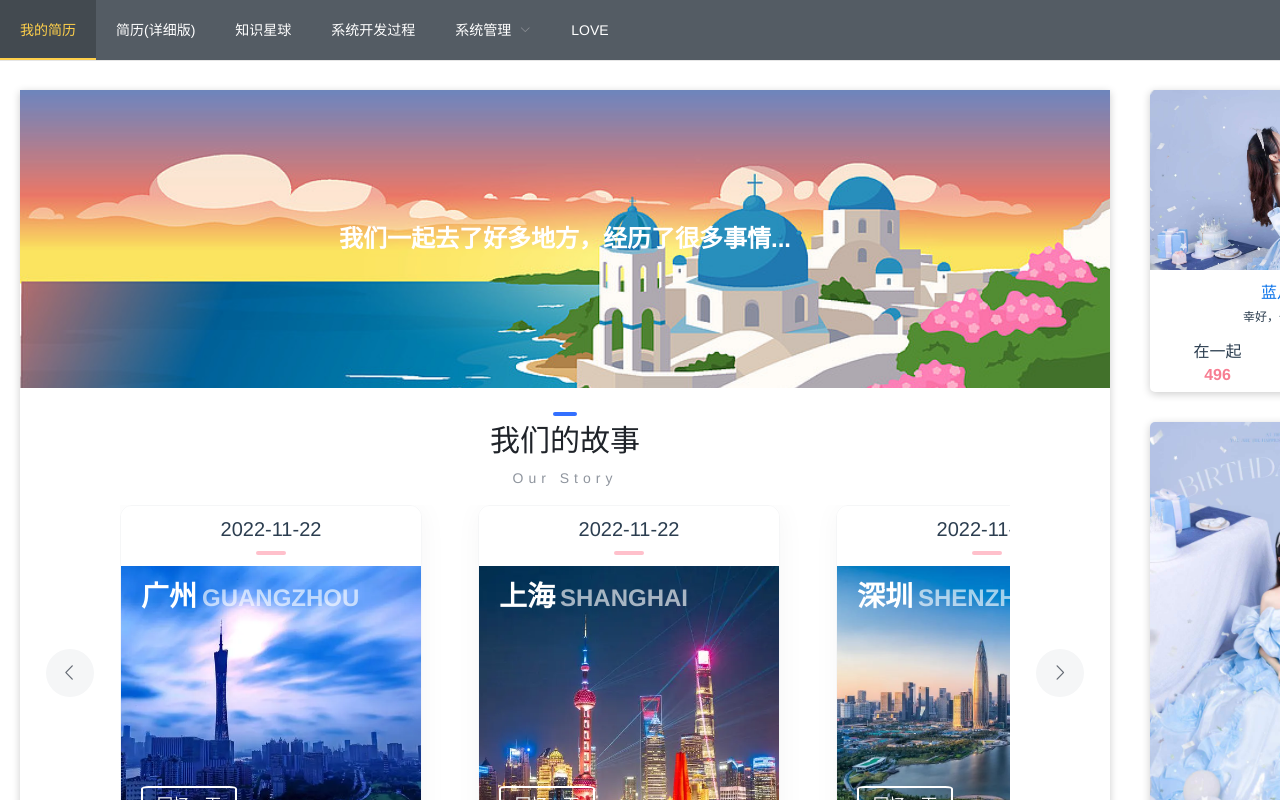
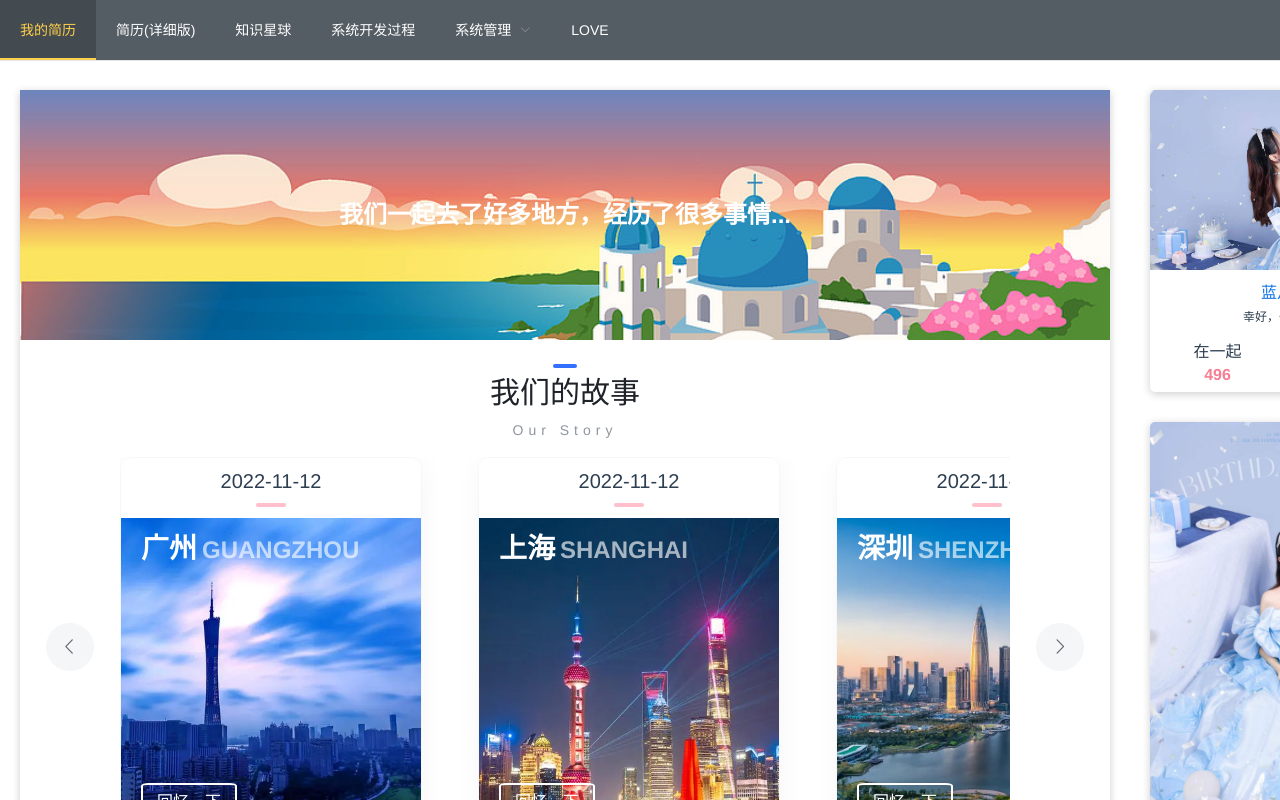
Before and after one commit to zihochay/project, a Vue app in the folder view/: page /#/love in a window 1280 px wide. Built offline with nearby package versions, Linux system fonts and the light colour scheme; what vue-quill-editor would draw is missing.

Commit message:
样式优化

```diff
--- a/view/src/views/love/components/storyCard.vue
+++ b/view/src/views/love/components/storyCard.vue
@@ -87,13 +87,13 @@ export default {
   .story-img {
     // border: 1px solid red;
     width: 100%;
-    height: 270px;
+    height: 320px;
     box-sizing: border-box;
     padding: 10px 20px 10px 20px;
     background-repeat: no-repeat;
     background-position: center center; /* 将背景图居中显示 */
     background-size: cover; /* 可选：根据容器大小调整背景图尺寸 */
-    // position: relative;
+    transition: background-size 1s ease;
     .story-address {
       // top: 20px;
       // left: 26px;
@@ -128,6 +128,7 @@ export default {
       cursor: pointer;
       background-color: #3370ff;
       border-color: #1656fc;
+      opacity: 1;
     }
   }
 }
@@ -141,6 +142,7 @@ export default {
   }
   .story-img {
     opacity: 0.7;
+    background-size: 180%;
   }
 }
 </style>
--- a/view/src/views/love/love.vue
+++ b/view/src/views/love/love.vue
@@ -70,32 +70,32 @@ export default {
   data () {
     return {
       allList: [{
-        date: '2022-11-22',
+        date: '2022-11-12',
         address: '广州',
         addEng: 'GUANGZHOU',
         img: require('../../assets/love-gz.png')
       }, {
-        date: '2022-11-22',
+        date: '2022-11-12',
         address: '上海',
         addEng: 'SHANGHAI',
         img: require('../../assets/love-sh.png')
       }, {
-        date: '2022-11-22',
+        date: '2022-11-12',
         address: '深圳',
         addEng: 'SHENZHEN',
         img: require('../../assets/love-sz.png')
       }, {
-        date: '2022-11-22',
+        date: '2022-11-12',
         address: '长沙',
         addEng: 'CHANGSHA',
         img: require('../../assets/love-cs.png')
       }, {
-        date: '2022-11-22',
+        date: '2022-11-12',
         address: '北京',
         addEng: 'BEIJING',
         img: require('../../assets/love-bj.png')
       }, {
-        date: '2022-11-22',
+        date: '2022-11-12',
         address: '罗定',
         addEng: 'LUODING',
         img: require('../../assets/love-ld.png')
@@ -163,11 +163,14 @@ export default {
   box-shadow: rgba(0,0,0,0.2) 0 2px 8px;
   .left-bgi {
     width: 100%;
-    height: 298px;
+    height: 250px;
     background-image: url('../../assets/love-bg.jpg');
-    background-size: cover;
+    // background-size: cover;
+    // background-repeat: no-repeat;
+    // background-position: center center; /* 将背景图居中显示 */
+    background-size: cover; /* 可选：根据容器大小调整背景图尺寸 */
     margin-bottom: 30px;
-    line-height: 298px;
+    line-height: 250px;
     text-align: center;
     .bgi-text {
       color: #fff;
@@ -210,7 +213,7 @@ export default {
     margin-top: 20px;
     display: flex;
     width: 100%;
-    height: 335px;
+    height: 380px;
     .storys-content {
       width: 890px;
       overflow: hidden;
@@ -234,7 +237,7 @@ export default {
         border-radius: 12px;
         overflow: hidden;
         text-align: center;
-        line-height: 300px;
+        line-height: 348px;
         font-size: 24px;
         font-weight: 600;
       }
```
